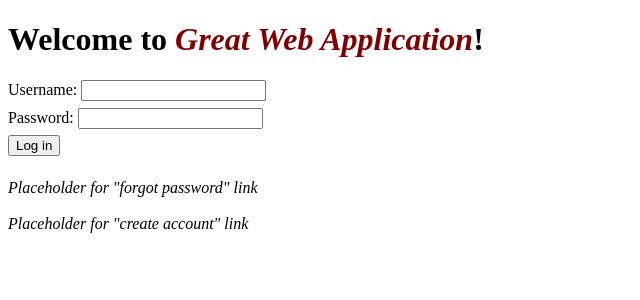
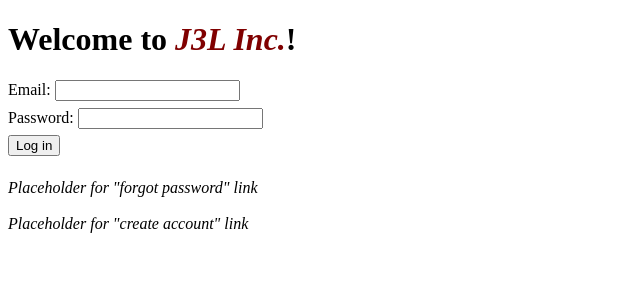
Before and after one commit to CreekmoreLa/DCSP-J3L-Inc.-Project-Fall2019, a PHP site: page /login_page.php in a window 1280 px wide. Shown: the top 300 px of the page, without its empty margins (0-640 px from the left). Run offline with PHP 8.4, Linux system fonts and the light colour scheme; data that the repository does not hold is empty.

Commit message:
Fixed some mislabels.

```diff
--- a/login_page.php
+++ b/login_page.php
@@ -59,14 +59,14 @@
 
         ?>
         <h1>Welcome to <span style="font-style:italic; font-weight:bold; color: maroon">
-                Great Web Application</span>!</h1>
+                J3L Inc.</span>!</h1>
 
         <p style="color: red">
         <?php echo "$error_msg" ?>
         </p>
 
         <form method="post" action="login_page.php">
-            <label>Username: </label>
+            <label>Email: </label>
             <input type="email" name="email"> <br>
             <label>Password: </label>
             <input type="password" name="password"> <br>
```
